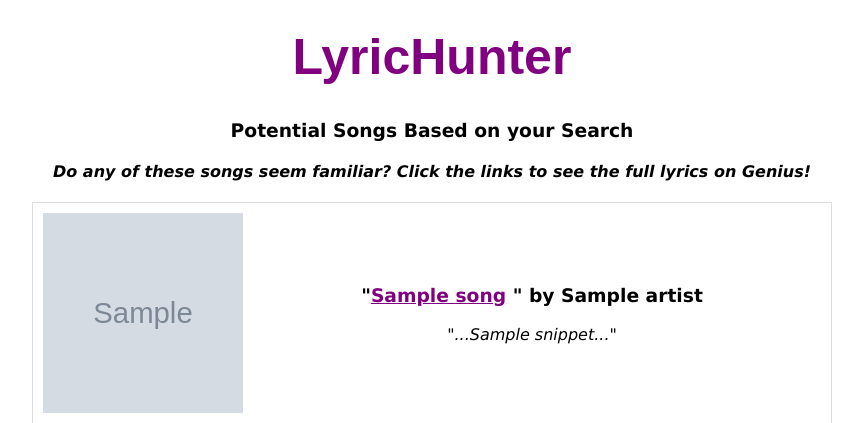
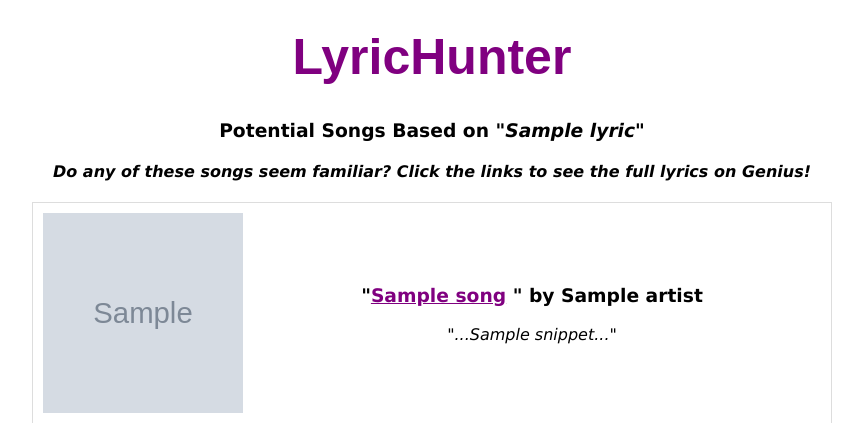
Before and after one commit to anniey27/310final, a Flask app: template templates/results.html in a window 1280 px wide. Shown: the top 423 px of the page, without its empty margins (208-1071 px from the left). Run offline with Flask 3, Linux system fonts and the light colour scheme; the template is opened without the code that fills it: most values are stand-ins (such as "Sample title", 1, 10 or a date in 2020); grey boxes marked "Sample" are stand-in pictures.

Commit message:
edited results template

```diff
--- a/templates/results.html
+++ b/templates/results.html
@@ -45,7 +45,7 @@
             <p>No results found for "{{lyric}}".</p>
         {% else %}
             <h1 style="color:purple">LyricHunter</h1>
-            <h3>Potential Songs Based on your Search</h3>
+            <h3>Potential Songs Based on <i>"{{lyric}}"</i></h3>
             <h4><i>Do any of these songs seem familiar? Click the links to see the full lyrics on Genius!</i></h4>
             <ul>
                 {% for song in songs %}
```
